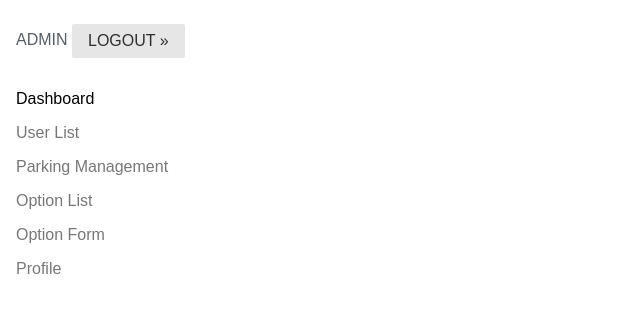
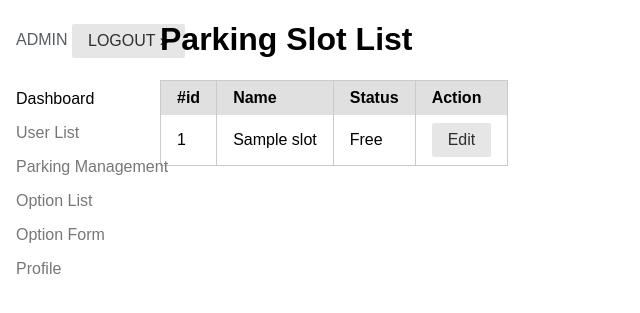
Before and after one commit to reshanmadushanka/Smart-Car-Park, a PHP site: page /admin/parking-list.php in a window 1280 px wide. Shown: the top 313 px of the page, without its empty margins (0-640 px from the left). Run offline with PHP 8.4, Linux system fonts and the light colour scheme; the visitor is signed in with stand-in values (Sample User, id 1); tables that the repository leaves empty or names only in its code hold one stand-in row (values such as "Sample post").

Commit message:
parking module done

```diff
--- a/admin/parking-list.php
+++ b/admin/parking-list.php
@@ -1,5 +1,47 @@
 <?php
 include 'header.php';
+$sql = $db->prepare('select * from tbl_slot');
+$sql->execute();
+$data = $sql->fetchAll();
+?>
+<div class="content pure-u-1 pure-u-md-21-24">
+            <div class="header-small">
 
+                <div class="items">
+                    <h1 class="subhead">Parking Slot List </h1>
+<!-- success msg show -->
+            <?php if (isset($_SESSION['success'])) {?>
+                <aside class="pure-message message-success">
+                        <p><?=$_SESSION['success'];?></p>
+                    </aside>
+	        <?php
+}?>
+                    <table class="pure-table pure-table-bordered">
+                        <thead>
+                        <tr>
+                            <th>#id</th>
+                            <th>Name</th>
+                            <th>Status</th>
+                            <th>Action</th>
+                        </tr>
+                        </thead>
 
+                        <tbody>
+                        <?php foreach ($data as $slot) {?>
+                        <tr>
+                            <td><?=$slot['id'];?></td>
+                            <td><?=$slot['slot_name'];?></td>
+                            <td><?= $slot['status']=='1'?'Booked':'Free' ?></td>
+
+                            <td>
+                                <a class="pure-button button-small button-success" href="parking-edit.php?id=<?= $slot['id']; ?>">Edit</a>
+
+                            </td>
+                        </tr>
+<?php }?>
+                        </tbody>
+                    </table>
+                </div>
+<?php
+unset($_SESSION['success']);
 ?>
```
Also changed, not shown: admin/parking-edit.php (added, +29 -0 lines), admin/parking-update.php (added, +22 -0 lines).
